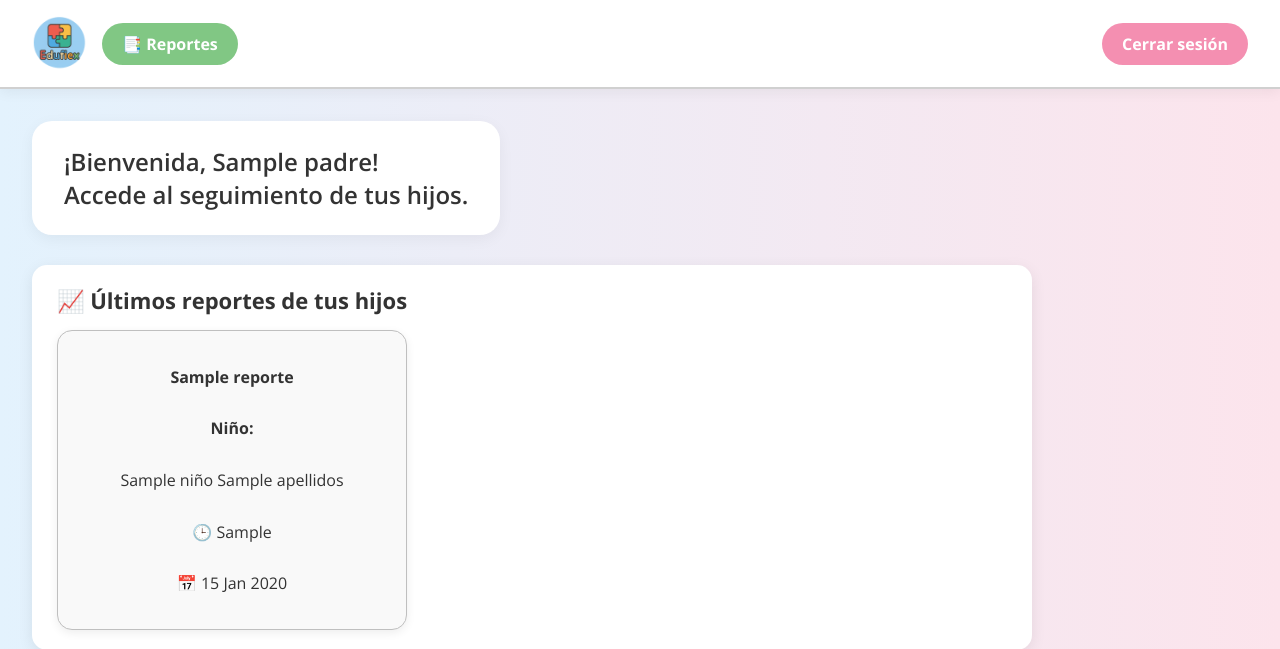
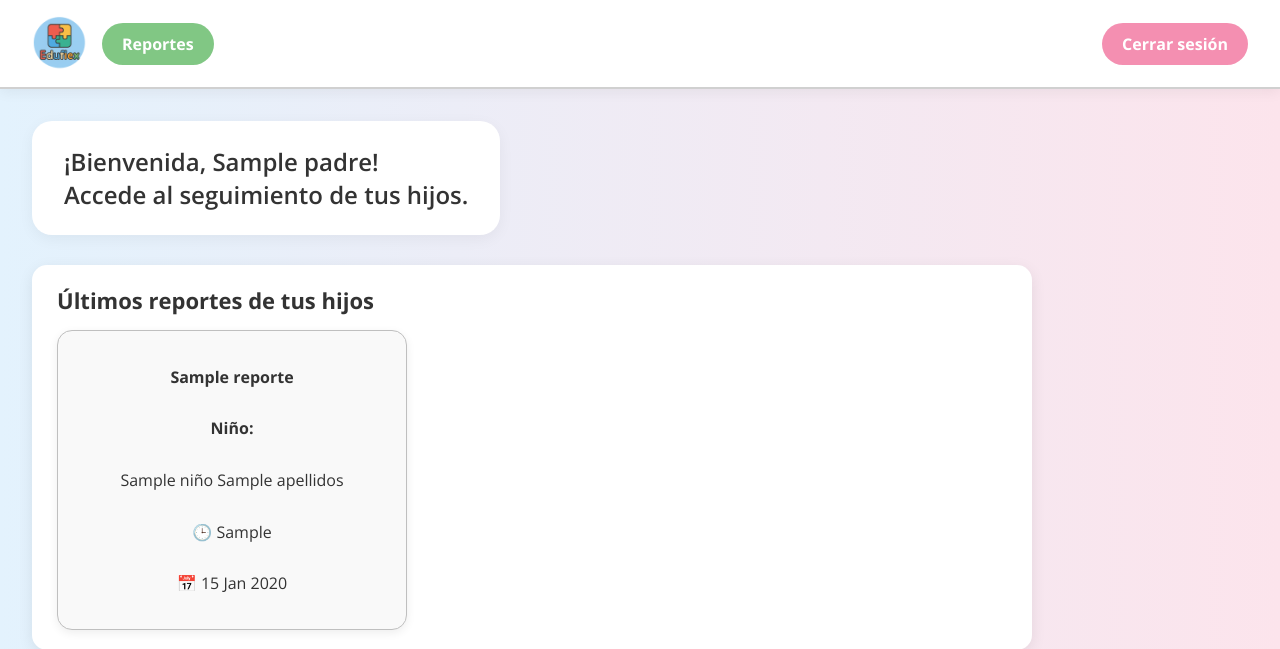
Before and after one commit to Francisco-Ronquillo/EDUFLEX, a Django app: template PADRE/templates/dashboardDad.html in a window 1280 px wide. Shown: the top 649 px of the page. Run offline with Django 5.2, Linux system fonts and the light colour scheme; the template is opened without the code that fills it: most values are stand-ins (such as "Sample title", 1, 10 or a date in 2020).

Commit message:
Arreglos de cambios de rutas

```diff
--- a/PADRE/templates/dashboardDad.html
+++ b/PADRE/templates/dashboardDad.html
@@ -13,7 +13,7 @@
 <header>
   <div class="logo">
     <img src="{% static 'img/logo.png' %}" alt="Eduflex Logo">
-    <a href="{% url 'padre:reportKid' %}" class="btn">📑 Reportes</a>
+    <a href="{% url 'padre:reportKid' %}" class="btn">Reportes</a>
   </div>
   <a href="{% url 'accounts:logout' %}" class="btn-cerrar">Cerrar sesión</a>
 </header>
@@ -26,7 +26,7 @@
 
   <div class="content">
     <div class="progress-courses {% if not reportes_recientes %}sin-reportes{% endif %}">
-        <div class="progress-title">📈 Últimos reportes de tus hijos</div>
+        <div class="progress-title">Últimos reportes de tus hijos</div>
         {% if reportes_recientes %}
           <div class="card-container">
             {% for reporte in reportes_recientes %}
--- a/PADRE/templates/reportes_kid.html
+++ b/PADRE/templates/reportes_kid.html
@@ -42,7 +42,7 @@
         <h3>{{ item.niño.nombres }} {{ item.niño.apellidos }}</h3>
         <div class="btn-group">
           {% if item.reportes|length > 5 %}
-                <a href="{% url 'padre:estadisticas_generales' item.niño.id %}" class="btn-ver">📄estadisticas generales</a>
+                <a href="{% url 'padre:estadisticas_generales' item.niño.id %}" class="btn-ver">Estadisticas generales</a>
           {% endif %}
           <a href="{% url 'padre:report_total' item.niño.id %}" class="btn-ver">Ver todos</a>
           <button type="button" class="btn-eliminar" onclick="abrirModalDesvincular({{ item.niño.id }})">Quitar Niño</button>
--- a/PADRE/templates/verReporte.html
+++ b/PADRE/templates/verReporte.html
@@ -11,7 +11,7 @@
 <body>
 
     <div class="regresar">
-        <a href="{% url 'profesor:estudiante' curso.id nino.id %}" class="boton-recuperar">← Regresar</a>
+        <a href="{% url 'padre:report_total' nino %}" class="boton-recuperar">← Regresar</a>
     </div>
 
     <div class="container">
@@ -63,7 +63,7 @@
 
 
         <div id="tab-graficas" class="tab-content">
-           {% if total_distraccion > 4 or total_distraccion >4 %}
+           {% if total_distraccion > 4 or total_distraccion > 4 %}
                 <div class="grafico-title">📊 Gráfica del Reporte</div>
                 <div id="grafico_Distraccion_Somnolencia" style="margin-top: 20px;"></div>
                 <div class="grafico-title">📈 Evolución de Tiempos de Somnolencia</div>
--- a/PADRE/views.py
+++ b/PADRE/views.py
@@ -186,6 +186,7 @@ class verReporte(TemplateView):
         context['total_somnolencia'] = total_somnolencia
         context['total_distraccion'] = total_distraccion
         context['tiempo_concentracion'] = tiempo_concentracion
+        context['nino']=nino_id
         context['grafico_data'] = {
             'distracciones': reporte.distracciones or 0,
             'somnolencias': reporte.somnolencias or 0,
--- a/accounts/forms/signupDad.py
+++ b/accounts/forms/signupDad.py
@@ -1,8 +1,6 @@
 import datetime
 from EDUFLEX.utils import calcular_edad
 from django import forms
-
-import PADRE
 from PADRE.models import Padre
 class PadreForm(forms.ModelForm):
     confirmar_contraseña = forms.CharField(
```
